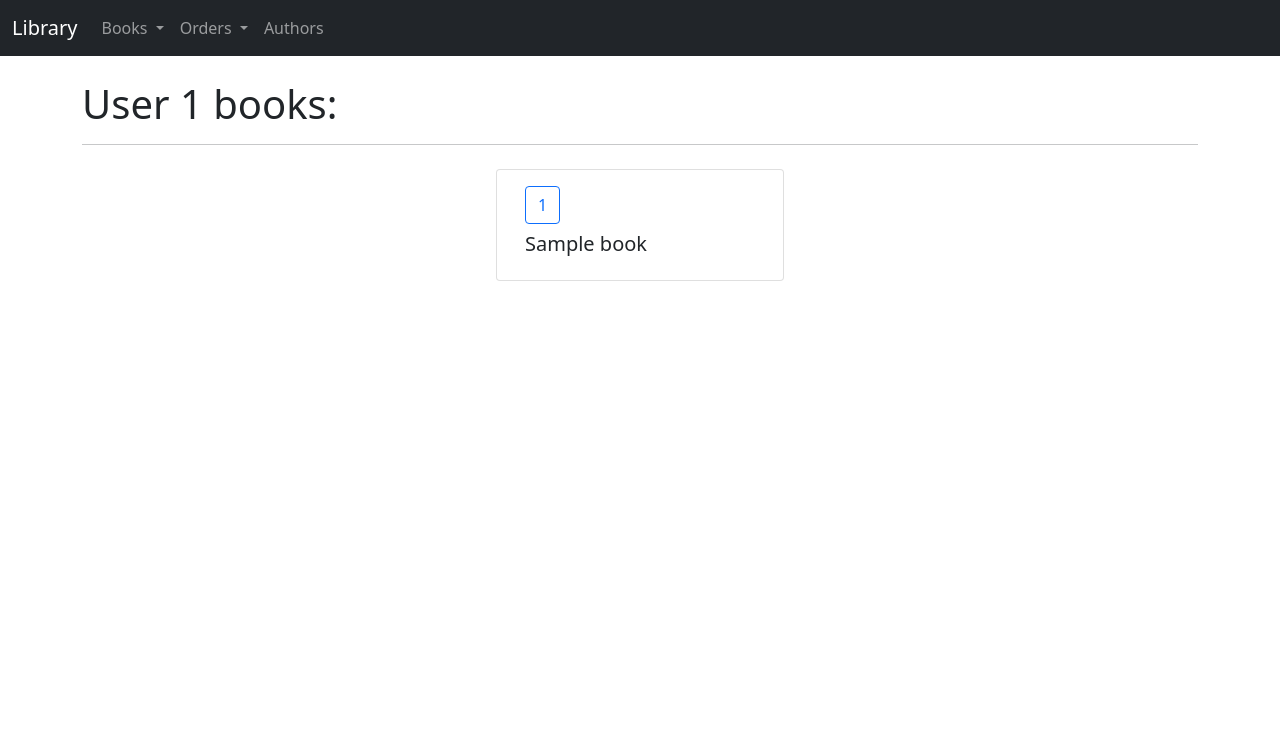
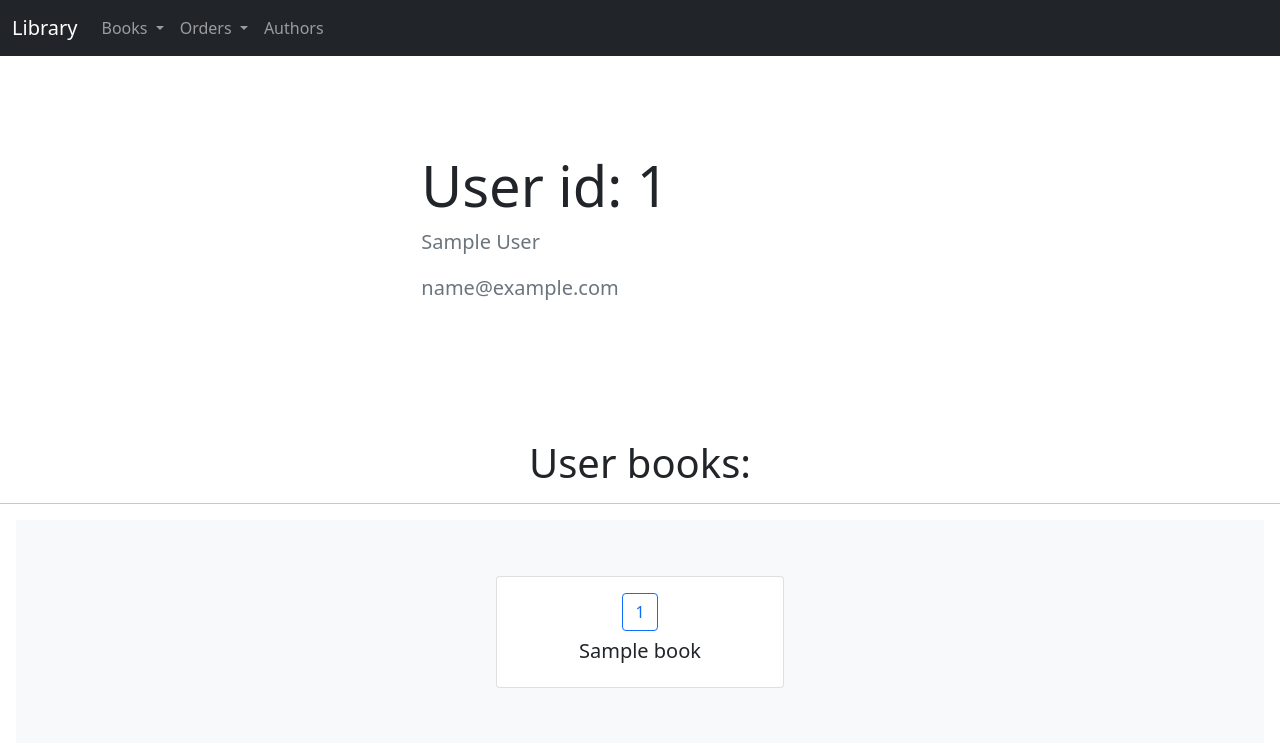
Before and after one commit to zakh-d/rest-api-om7-s18-team14, a Django app: page /order/user_books/1 in a window 1280 px wide. Shown: the top 743 px of the page. Run offline with Django 3.2, Linux system fonts and the light colour scheme; tables that the repository leaves empty hold one stand-in row (values such as "Sample post"); some libraries are stand-ins or nearby versions.

Commit message:
[order_user_extras] predone book and user name references in orders

```diff
--- a/order/models.py
+++ b/order/models.py
@@ -8,7 +8,7 @@ import datetime
 
 class Order(models.Model):
     user = models.ForeignKey(CustomUser, on_delete=models.CASCADE, related_name="orders")
-    book = models.ForeignKey(Book, on_delete=models.CASCADE)
+    book = models.ForeignKey(Book, on_delete=models.CASCADE, related_name="orders")
     created_at = models.DateTimeField(auto_now_add=True, editable=False)
     end_at = models.DateTimeField(null=True)
     plated_end_at = models.DateTimeField()
--- a/order/views.py
+++ b/order/views.py
@@ -2,6 +2,7 @@ from django.views import generic
 from django.db.models import F
 from order.models import Order
 from authentication.models import CustomUser
+
 
 
 class OrderListView(generic.ListView):
@@ -20,10 +21,20 @@ class SortedOrderView(generic.ListView):
         sorting = self.request.GET.get('sorting')
         queryset = Order.objects.order_by(param)
 
+        for o in queryset:
+            print(o.book)
+
         if sorting == 'asc':
             return queryset
 
         return queryset.reverse()
+
+    # def get_context_data(self, **kwargs):
+    #     context = super(SortedOrderView, self).get_context_data(**kwargs)
+    #     books = list(map(lambda order: order.book, user.orders.all()))
+    #     context['books'] = books
+    #
+    #     return context
 
 
 class OrderUserBooksView(generic.DetailView):  # Використовуємо DetailView, бо він сам дістає юзера по pk
--- a/templates/order/debtors.html
+++ b/templates/order/debtors.html
@@ -11,7 +11,8 @@
             {% for user in users %}
                 <div class="card col-md-3 m-2" style="width: 18rem;">
                     <div class="card-body">
-                        <h3 class="card-title">id: {{ user.id }} </h3>
+                        <h3 class="card-title">id: <a href="{% url 'user_books' user.id %}" class="btn btn-outline-primary">{{ user.id }}</a>  </h3>
+
                         <p class="card-text text-muted">First name: {{ user.first_name}}</p>
                         <p class="card-text text-muted">Last name: {{ user.last_name}}</p>
                     </div>
--- a/templates/order/list.html
+++ b/templates/order/list.html
@@ -12,8 +12,10 @@
                 <tr>
                     <th>Order ID</th>
                     <th>User ID</th>
+                    <th>User Name</th>
                     <th>Book ID</th>
                     <th>Created At</th>
+                    <th>Book name</th>
                     <th>End At</th>
                     <th>Plated End At</th>
 
@@ -21,8 +23,10 @@
                 {% for order in orders %}
                     <tr>
                         <td>{{ order.id }}</td>
-                        <td>{{ order.user.id }}</td>
+                        <td><a href="{% url 'user_books' order.user.id %}" class="btn btn-outline-primary">{{ order.user.id }}</a></td>
+                        <td>{{ order.user.first_name }} {{ order.user.last_name }} </td>
                         <td><a href="{% url 'book_detail' order.book.id %}" class="btn btn-outline-primary">{{ order.book.pk }}</a></td>
+                        <td>{{ order.book.name }} </td>
                         <td>{{ order.created_at }}</td>
                         <td>{{ order.end_at }}</td>
                         <td>{{ order.plated_end_at }}</td>
--- a/templates/order/user_books.html
+++ b/templates/order/user_books.html
@@ -2,13 +2,17 @@
 
 {% block title %}User Books{% endblock %}
 {% block content %}
-
-
-
-    <div class="container">
+    <div class="col-md-5 p-lg-5 mx-auto my-5">
+        <h1 class="display-4 fw-normal"> User id: {{ user.id }}</h1>
+        <p class="lead fw-normal text-muted">{{ user.first_name }} {{ user.last_name }}</p>
+        <p class="lead fw-normal text-muted">{{ user.email }}</p>
+    </div>
+    <div class="text-center">
         <br>
-        <h1>User {{ user.id }} books: </h1>
+        <h1>User books: </h1>
         <hr>
+    </div>
+    <div class="position-relative overflow-hidden p-3 p-md-5 m-md-3 text-center bg-light">
         <div class="row justify-content-center">
             {% for book in books %}
                 <div class="card col-md-3 m-2" style="width: 18rem;">
```
